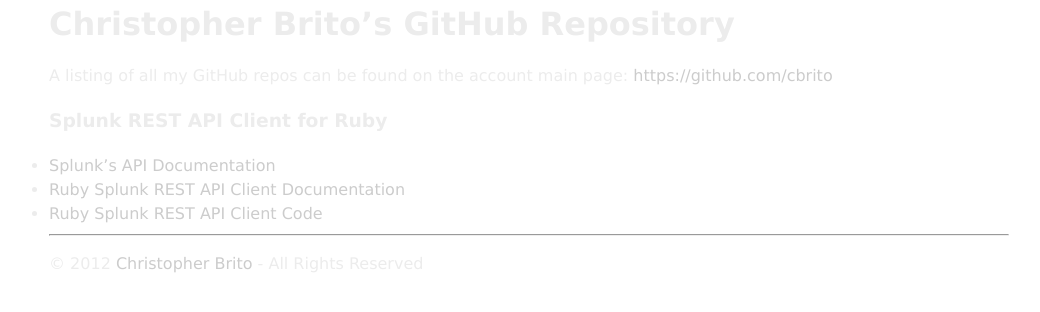
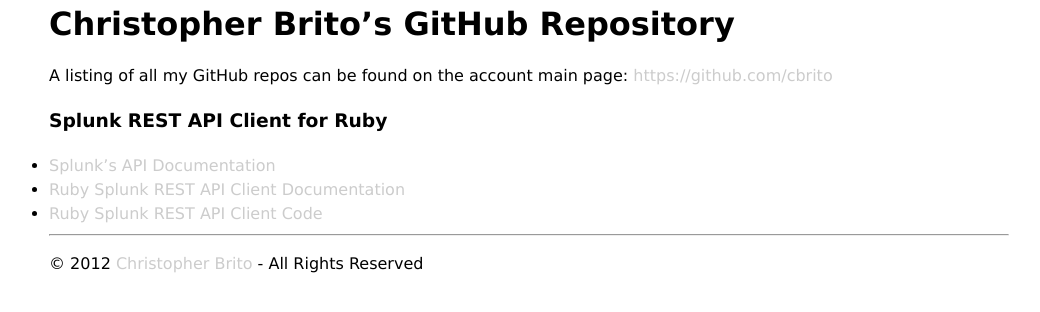
Before and after one commit to cbrito/cbrito.github.com, a Jekyll site: the page built from index.markdown, in a window 1280 px wide. Shown: the top 312 px of the page, without its empty margins (111-1151 px from the left). Built offline with Jekyll 4.4.1, drawn with Linux system fonts in a browser that asks for light colours.

Commit message:
Testing some CSS.

```diff
--- a/css/style.css
+++ b/css/style.css
@@ -1,7 +1,7 @@
 body {
   font: 16px/1.5 verdana, helvetica-neue, helvetica, arial, san-serif;
   background: white;
-  color: #ececec;
+  color: black;
   padding: 0;
   margin: 0;
 }
```
